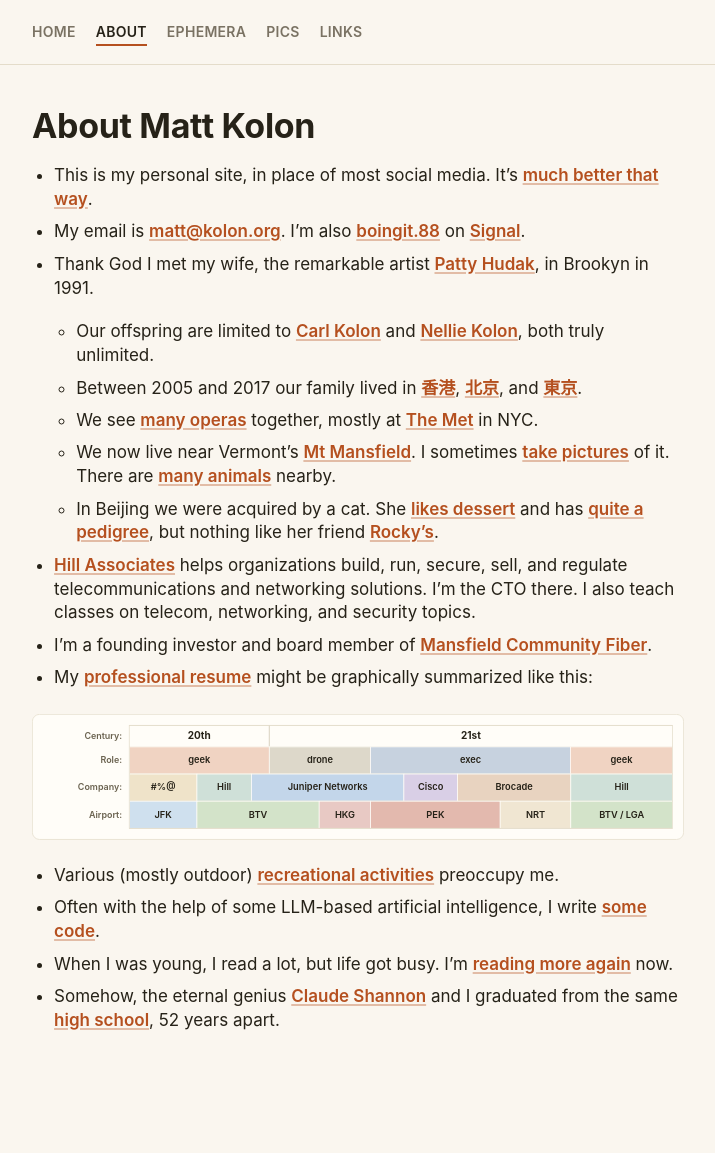
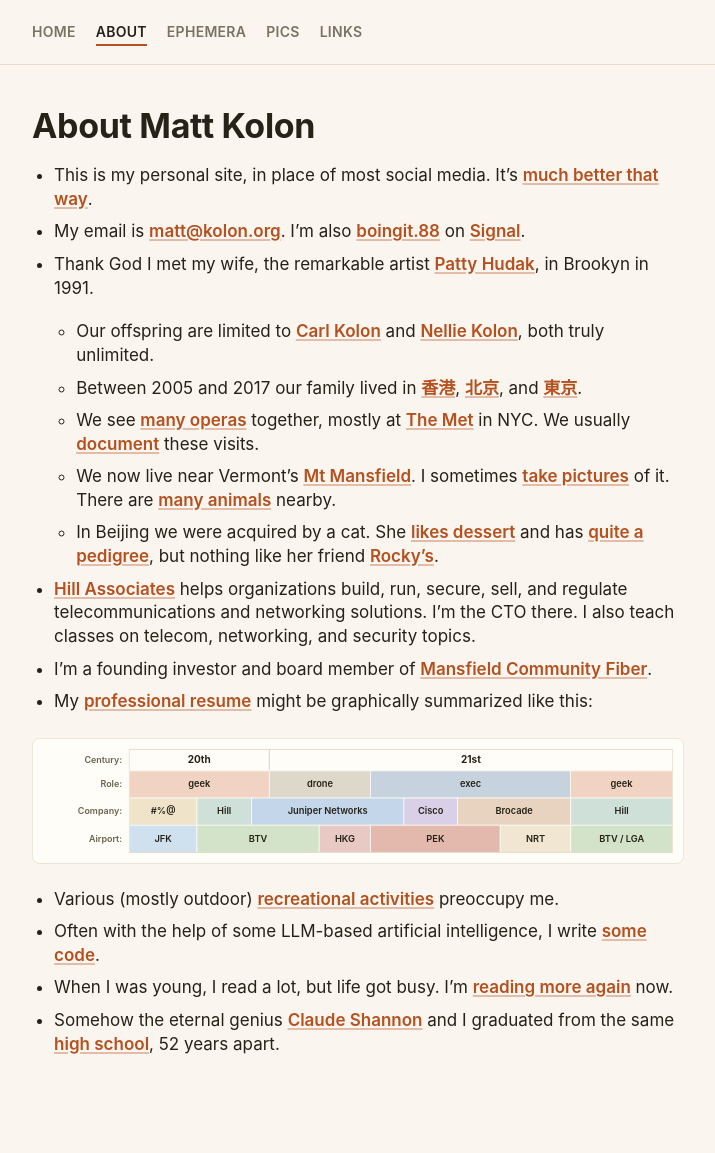
Before and after one commit to mkolon/mattkolon.com, a Jekyll site: the page built from about.md, in a window 1280 px wide. Shown: the whole page, without its empty margins (282-997 px from the left). Built offline with Jekyll 4.4.1, drawn with Linux system fonts in a browser that asks for light colours; before the commit the page ends 1130 px from its top, so only the background shows below that.

Commit message:
update about

```diff
--- a/_layouts/default.html
+++ b/_layouts/default.html
@@ -37,6 +37,7 @@
 
     <link rel="stylesheet" href="{{ '/assets/css/styles.css' | relative_url }}">
     <link rel="icon" type="image/png" href="{{ '/assets/favicon.png' | relative_url }}">
+    <link rel="me" href="https://mastodon.social/@boingit">
   </head>
   <body>
     {% include navigation.html %}
--- a/about.md
+++ b/about.md
@@ -17,7 +17,7 @@ permalink: /about/
 
     - Between 2005 and 2017 our family lived in [香港](https://en.wikipedia.org/wiki/Hong_Kong "Hong Kong"), [北京](https://en.wikipedia.org/wiki/Beijing "Beijing"), and [東京](https://en.wikipedia.org/wiki/Tokyo "Tokyo").
 
-    - We see [many operas](https://photos.app.goo.gl/oTQZExHTHNWzuFFu7){:target="_blank"} together, mostly at [The Met](https://www.metopera.org/){:target="_blank"} in NYC.
+    - We see [many operas](https://opera.boingit.com/){:target="_blank"} together, mostly at [The Met](https://www.metopera.org/){:target="_blank"} in NYC. We usually [document](https://photos.google.com/share/AF1QipOnmyRT9zl2K7GrFnD2j2q2quYIb2FLLj-dFSin8afJo-R-kZm8zu4_QttxU3zuwA?key=eFNlb21XeHpNa2hRSU9MRVpYZUFiVDVnMHFQWWdR){:target="_blank"} these visits.
 
 
     - We now live near Vermont's [Mt Mansfield](https://en.wikipedia.org/wiki/Mount_Mansfield){:target="_blank"}. I sometimes [take pictures](https://photos.app.goo.gl/5XAN8cZtD3x7Abu79){:target="_blank"} of it.<br> There are [many animals](https://photos.app.goo.gl/zu9fcjeejZeKFK9k9){:target="_blank"} nearby.
@@ -40,4 +40,4 @@ permalink: /about/
 
 - When I was young, I read a lot, but life got busy. I'm [reading more again](https://bit.ly/3Zstavx){:target="_blank"} now.
 
-- Somehow, the eternal genius [Claude Shannon](https://en.wikipedia.org/wiki/Claude_Shannon) and I graduated from the same [high school](https://ghs.gaylordschools.com/), 52 years apart.
+- Somehow the eternal genius [Claude Shannon](https://en.wikipedia.org/wiki/Claude_Shannon) and I graduated from the same [high school](https://ghs.gaylordschools.com/), 52 years apart.
```
